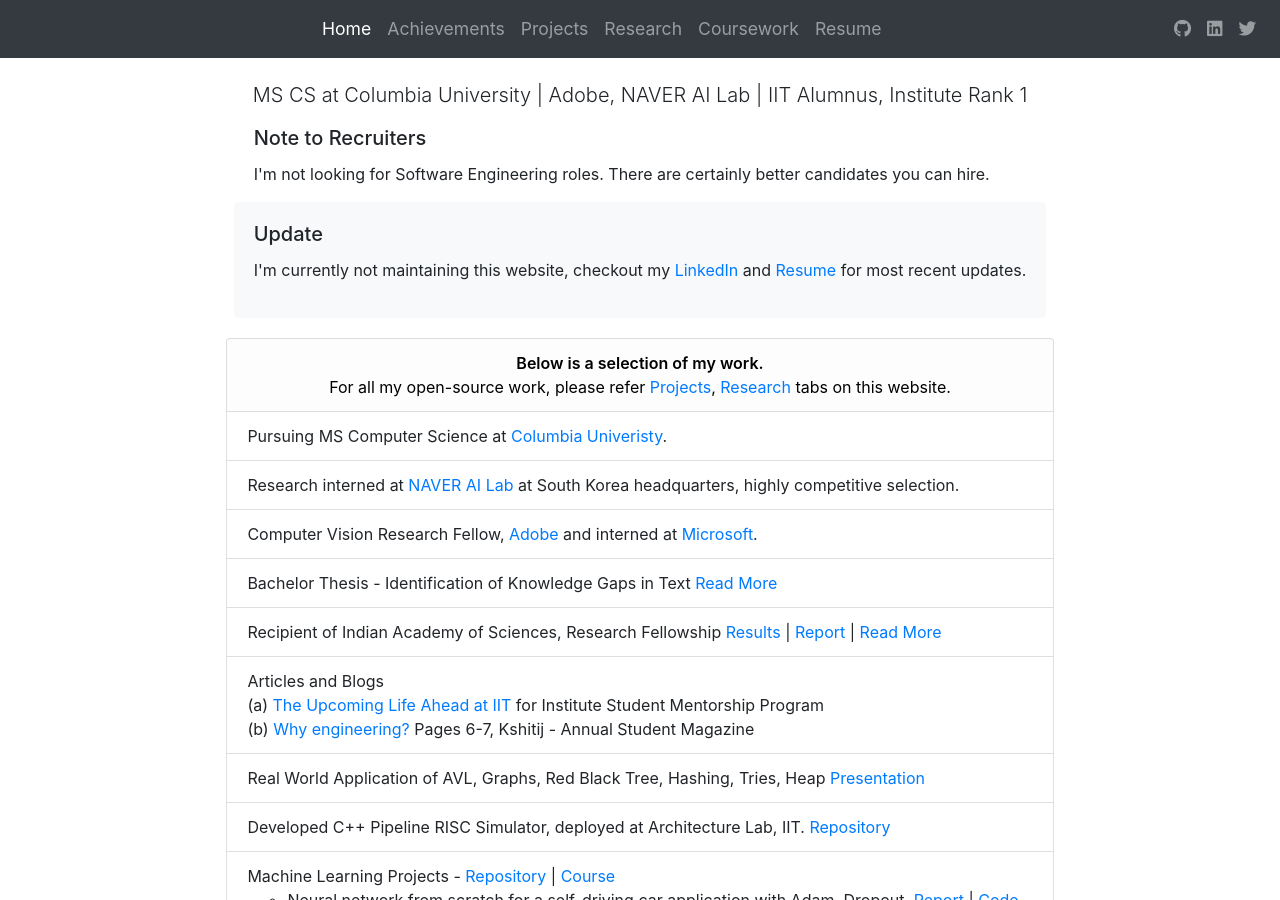
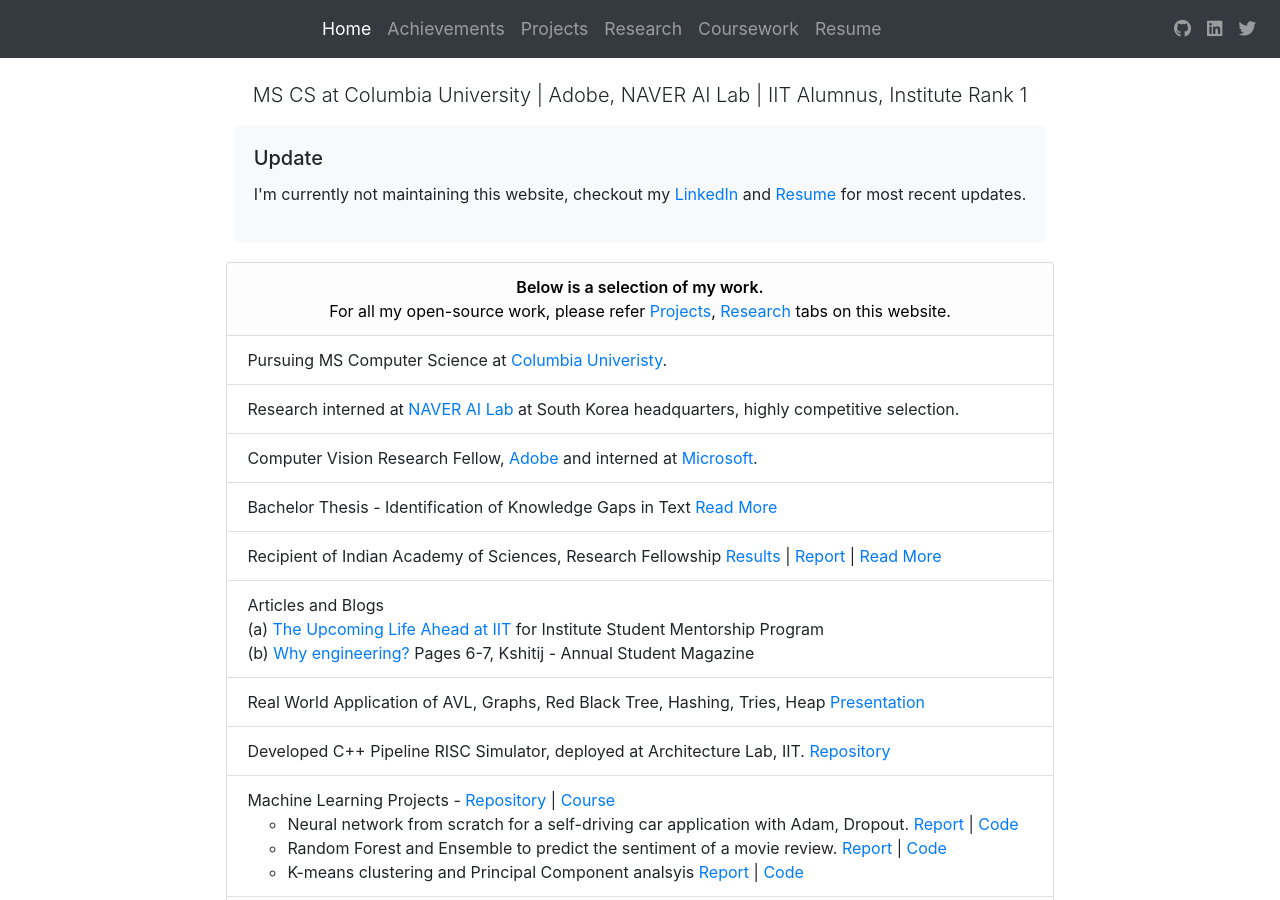
Before and after one commit to thenamangoyal/thenamangoyal.github.io, a Jekyll site: the page built from index.html, in a window 1280 px wide and 900 px high. Built offline with Jekyll 4.4.1, drawn with Linux system fonts in a browser that asks for light colours; nearby versions of some CDN libraries.

Commit message:
Remove note to recruiters

```diff
--- a/index.html
+++ b/index.html
@@ -44,7 +44,7 @@ layout: bootstrap
 
 
 
-        <div class="container-fluid">
+        <!-- <div class="container-fluid">
             <div class="row justify-content-center">
                 <div class="col-12 col-lg-12">
                     <div class="card w-100 p-0 m-0">
@@ -57,7 +57,7 @@ layout: bootstrap
                     </div>
                 </div>
             </div>
-        </div>
+        </div> -->
 
         <div class="container-fluid">
             <div class="row justify-content-center">
```
